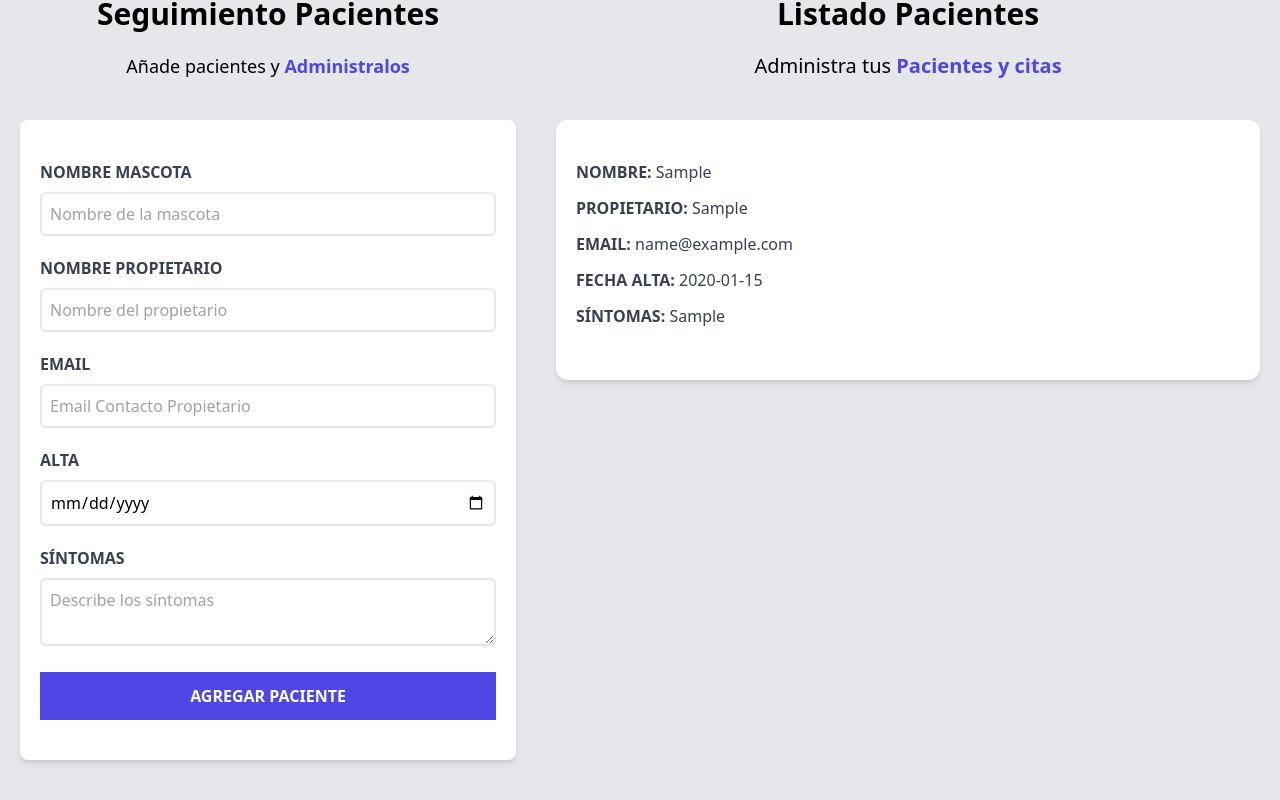
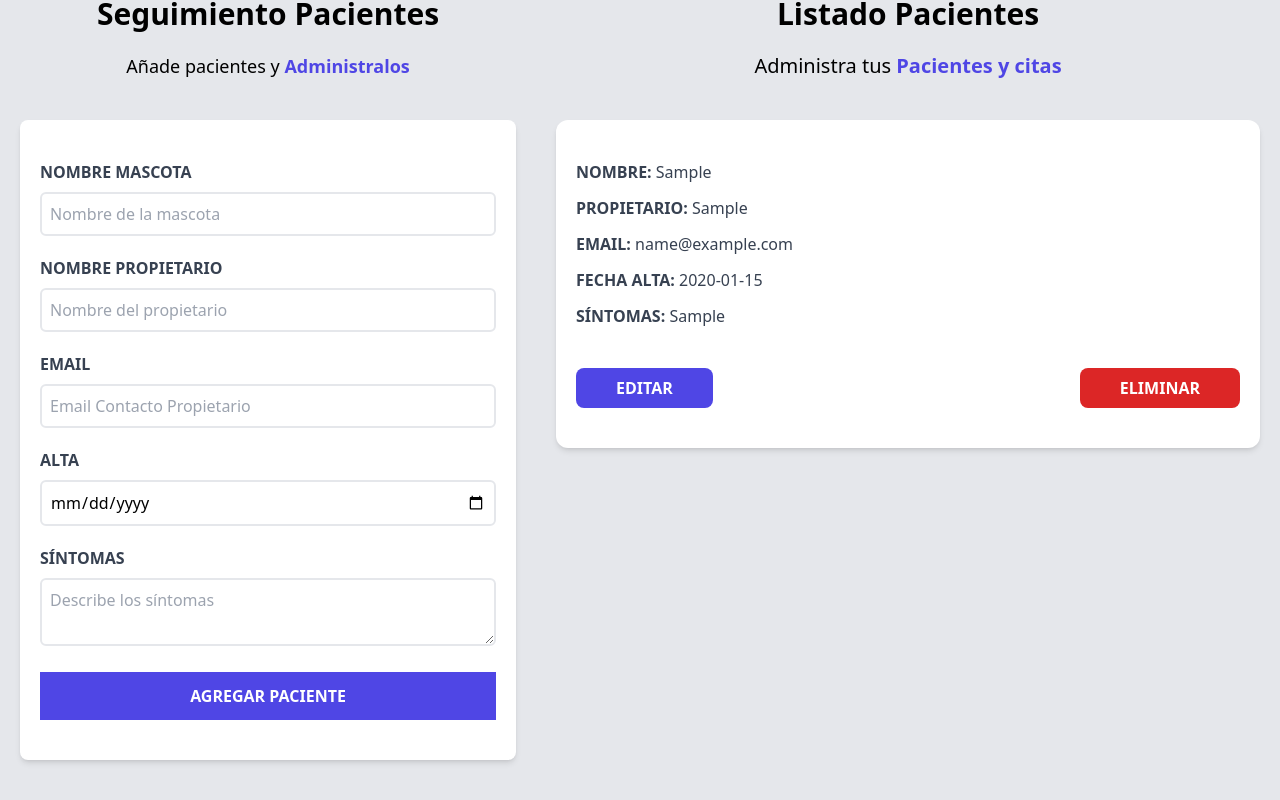
Before and after one commit to Daniel151505/app-citas, a React (Vite) app: page / in a window 1280 px wide. Both pictures are taken after typing "Sample", "Sample", "name@example.com", "2020-01-15", "Sample" into the empty fields and a click on the input "Agregar Paciente". Shown: the part 180-980 px from the top of the page. Built offline with nearby package versions, Linux system fonts and the light colour scheme.

Commit message:
Creando botones de editar y eliminar

```diff
--- a/src/components/Paciente.jsx
+++ b/src/components/Paciente.jsx
@@ -27,6 +27,26 @@
         Síntomas: {""}
         <span className="font-normal normal-case">{sintomas}</span>
       </p>
+
+      <div className="flex justify-between mt-10">
+        <div>
+          <button
+            type="button"
+            className="py-2 px-10 bg-indigo-600 hover:bg-indigo-700 text-white uppercase font-bold rounded-lg"
+          >
+            Editar
+          </button>
+        </div>
+
+        <div>
+          <button
+            type="button"
+            className="py-2 px-10 bg-red-600 hover:bg-red-700 text-white uppercase font-bold rounded-lg"
+          >
+            Eliminar
+          </button>
+        </div>
+      </div>
     </div>
   );
 };
```
